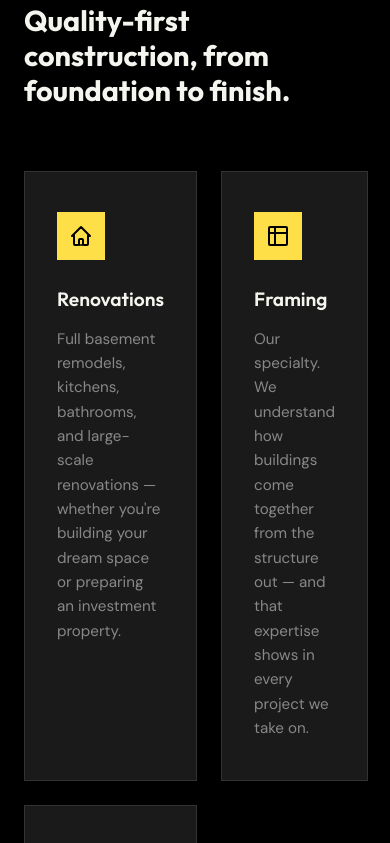
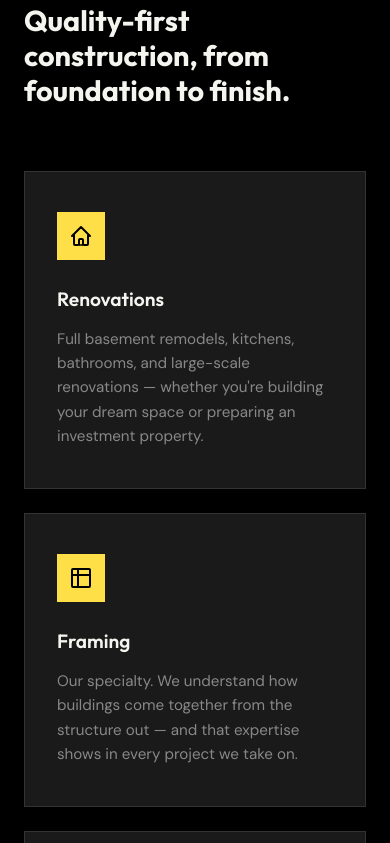
Before and after one commit to BradCL/hive-contracting-site-, a plain HTML site: page index.html in a window 390 px wide. Shown: the part 978-1821 px from the top of the page. Drawn offline with Linux system fonts and the light colour scheme.

Commit message:
Fix service cards mobile layout — stack full width instead of 2-col wrap
- Add .services-grid single-column rule at 640px breakpoint so cards
  stack vertically on mobile rather than sitting two-up with the
  third card orphaned at half width

```diff
--- a/css/styles.css
+++ b/css/styles.css
@@ -593,6 +593,7 @@ ul { list-style: none; }
 }
 
 @media (max-width: 640px) {
+  .services-grid { grid-template-columns: 1fr; }
   .nav-links { display: none; }
   .nav-links.open {
     display: flex;
```
